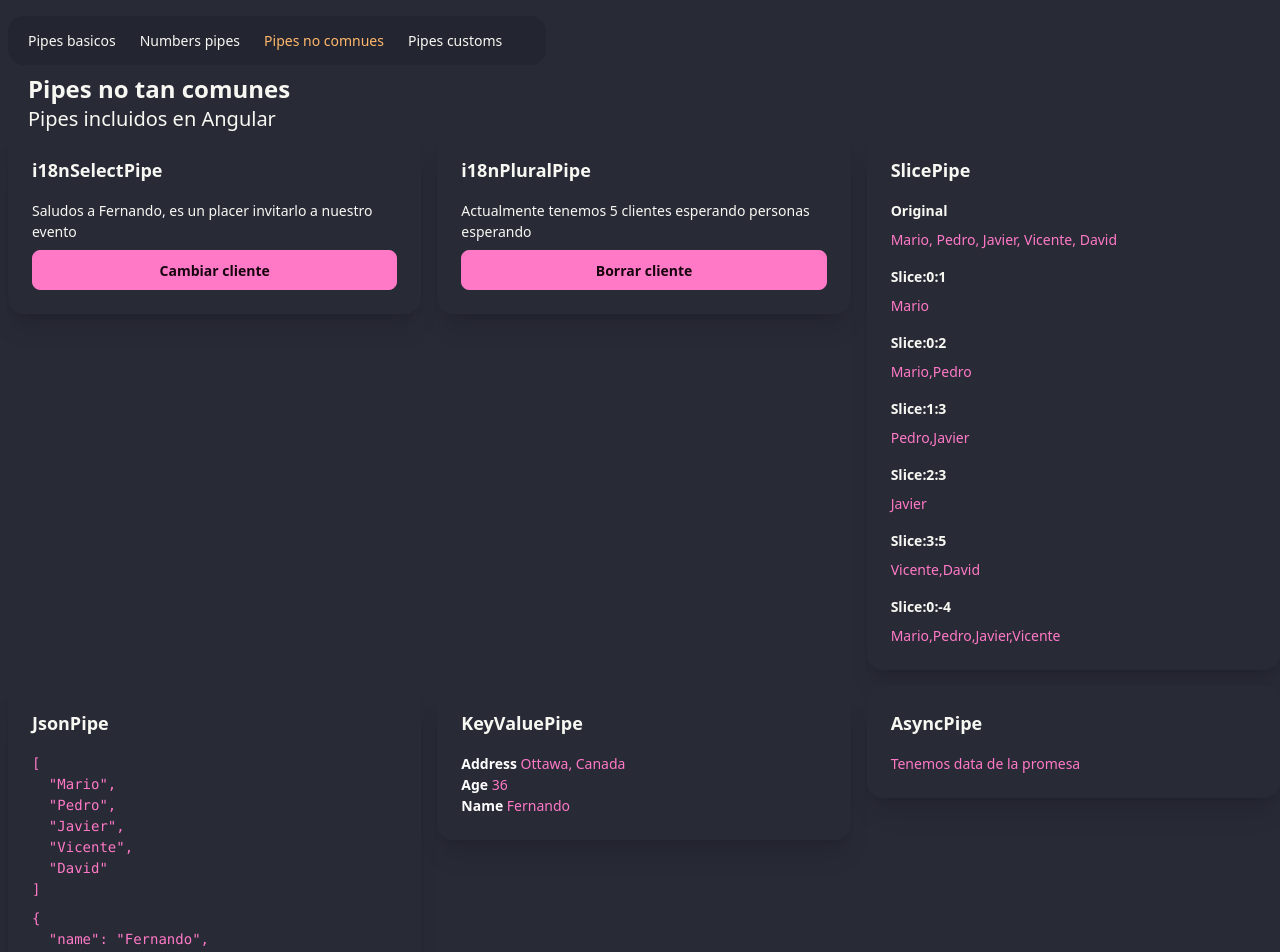
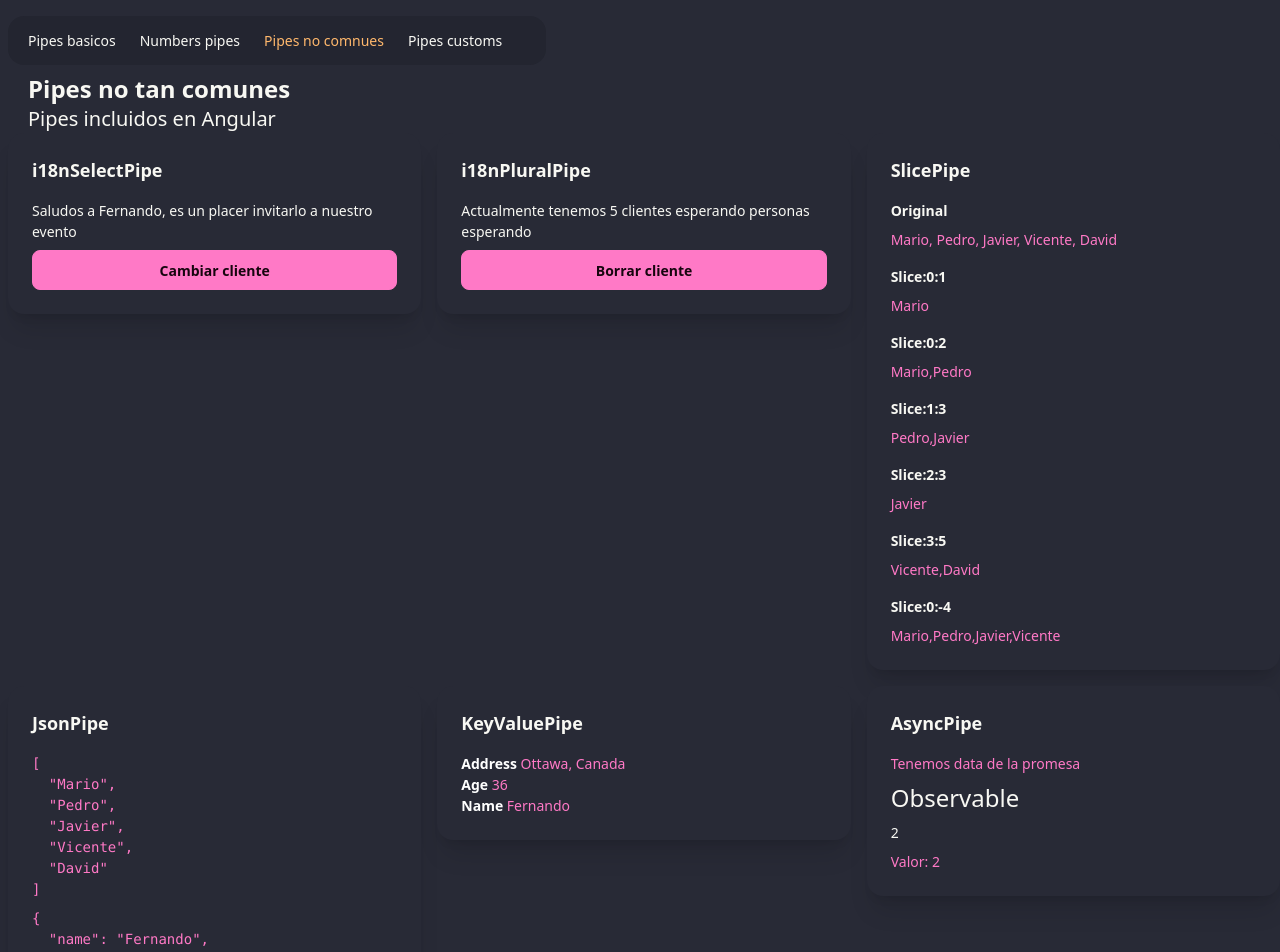
Before and after one commit to MarioAG1/pipes-angular, an Angular app: page /uncommon in a window 1280 px wide. Shown: the top 952 px of the page. Built offline with nearby package versions, Linux system fonts and the light colour scheme.

Commit message:
163. AsyncPipe con Observables

```diff
--- a/src/app/pages/uncommon-page/uncommon-page.component.html
+++ b/src/app/pages/uncommon-page/uncommon-page.component.html
@@ -61,5 +61,14 @@
     } @else {
     <p class="text-accent">Espere por favor....</p>
     }
+
+    <h3 class="text-2xl">Observable</h3>
+    <p>{{ myObservableTimer | async }}</p>
+
+    @if (myObservableTimer | async; as value) {
+    <p class="text-primary">Valor: {{ value }}</p>
+    } @else {
+    <p class="text-accent">Esperando primer valor</p>
+    }
   </app-card>
 </div>
--- a/src/app/pages/uncommon-page/uncommon-page.component.ts
+++ b/src/app/pages/uncommon-page/uncommon-page.component.ts
@@ -11,6 +11,7 @@
   TitleCasePipe,
   UpperCasePipe,
 } from '@angular/common';
+import { interval, map, tap } from 'rxjs';
 
 const client1: Cliente = {
   name: 'Fernando',
@@ -90,4 +91,10 @@
       console.log('Promesa finalizada');
     }, 3500);
   });
+
+  //Async Observable Pipe
+  myObservableTimer = interval(2000).pipe(
+    map((value) => value + 1),
+    tap((value) => console.log('tap', value))
+  );
 }
```
